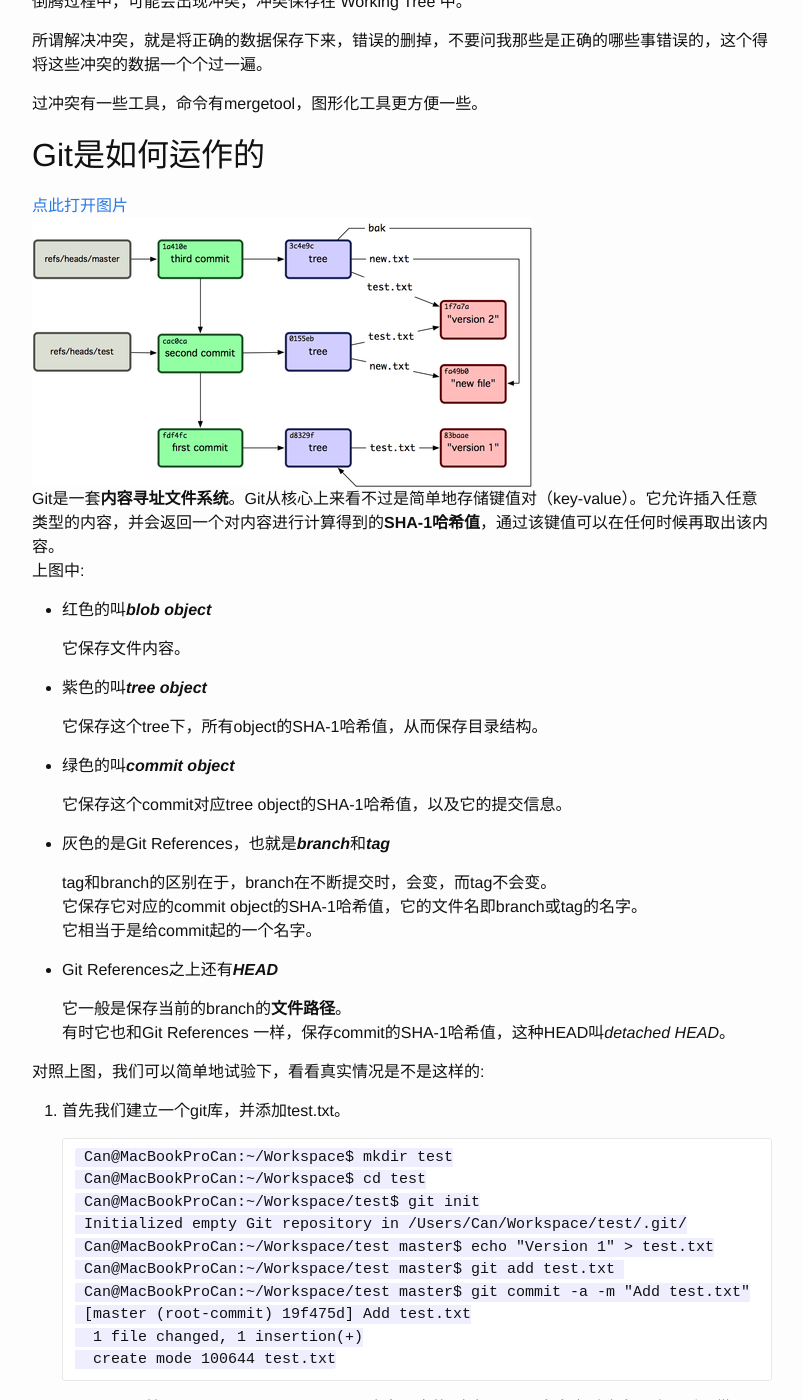
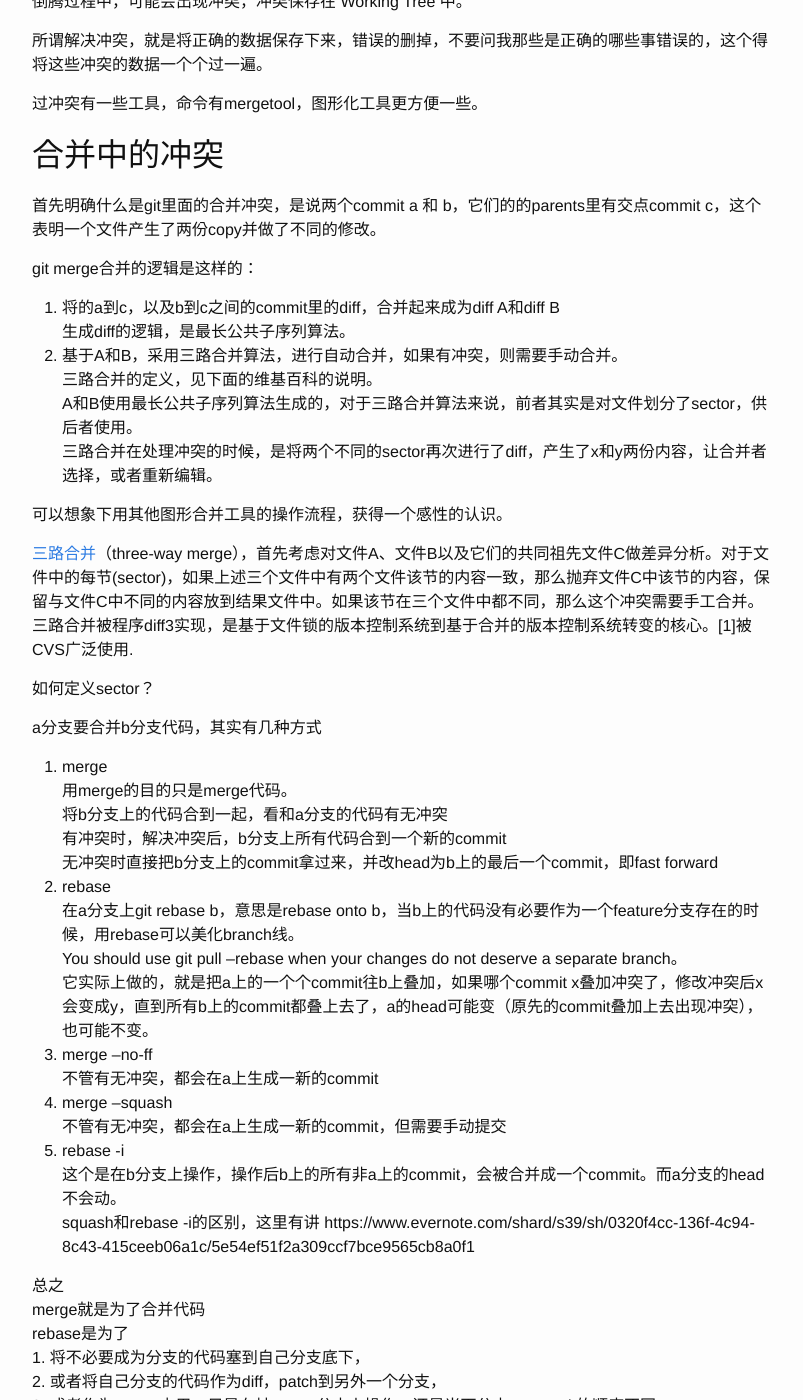
Before and after one commit to chencan/chencan.github.com, a Jekyll site: the page built from _posts/2015-01-19-git.md, in a window 1280 px wide and 1400 px high, scrolled down 2000 px. Shown: the whole window, without its empty margins (238-1041 px from the left). Built offline with Jekyll 4.4.1, drawn with Linux system fonts in a browser that asks for light colours; some of the changed text lies outside the part shown.

Commit message:
git confilic

```diff
--- a/_posts/2015-01-19-git.md
+++ b/_posts/2015-01-19-git.md
@@ -97,6 +97,51 @@ Git的所有操作，都是将文件数据在这五个地方倒腾。
 
 过冲突有一些工具，命令有mergetool，图形化工具更方便一些。
 
+## 合并中的冲突
+
+首先明确什么是git里面的合并冲突，是说两个commit a 和 b，它们的的parents里有交点commit c，这个表明一个文件产生了两份copy并做了不同的修改。
+
+git merge合并的逻辑是这样的：
+1. 将的a到c，以及b到c之间的commit里的diff，合并起来成为diff A和diff B
+	生成diff的逻辑，是最长公共子序列算法。
+2. 基于A和B，采用三路合并算法，进行自动合并，如果有冲突，则需要手动合并。
+	三路合并的定义，见下面的维基百科的说明。
+	A和B使用最长公共子序列算法生成的，对于三路合并算法来说，前者其实是对文件划分了sector，供后者使用。
+	三路合并在处理冲突的时候，是将两个不同的sector再次进行了diff，产生了x和y两份内容，让合并者选择，或者重新编辑。
+
+可以想象下用其他图形合并工具的操作流程，获得一个感性的认识。
+
+[三路合并](https://zh.wikipedia.org/wiki/合并_(版本控制))（three-way merge），首先考虑对文件A、文件B以及它们的共同祖先文件C做差异分析。对于文件中的每节(sector)，如果上述三个文件中有两个文件该节的内容一致，那么抛弃文件C中该节的内容，保留与文件C中不同的内容放到结果文件中。如果该节在三个文件中都不同，那么这个冲突需要手工合并。
+三路合并被程序diff3实现，是基于文件锁的版本控制系统到基于合并的版本控制系统转变的核心。[1]被CVS广泛使用.
+
+
+如何定义sector？
+
+a分支要合并b分支代码，其实有几种方式
+1. merge
+	用merge的目的只是merge代码。
+	将b分支上的代码合到一起，看和a分支的代码有无冲突
+		有冲突时，解决冲突后，b分支上所有代码合到一个新的commit
+		无冲突时直接把b分支上的commit拿过来，并改head为b上的最后一个commit，即fast forward
+2. rebase
+	在a分支上git rebase b，意思是rebase onto b，当b上的代码没有必要作为一个feature分支存在的时候，用rebase可以美化branch线。
+	You should use git pull --rebase when your changes do not deserve a separate branch。
+	它实际上做的，就是把a上的一个个commit往b上叠加，如果哪个commit   x叠加冲突了，修改冲突后x会变成y，直到所有b上的commit都叠上去了，a的head可能变（原先的commit叠加上去出现冲突），也可能不变。
+3. merge --no-ff
+	不管有无冲突，都会在a上生成一新的commit
+4. merge --squash
+	不管有无冲突，都会在a上生成一新的commit，但需要手动提交
+5. rebase -i
+	这个是在b分支上操作，操作后b上的所有非a上的commit，会被合并成一个commit。而a分支的head不会动。
+	squash和rebase -i的区别，这里有讲 https://www.evernote.com/shard/s39/sh/0320f4cc-136f-4c94-8c43-415ceeb06a1c/5e54ef51f2a309ccf7bce9565cb8a0f1
+
+总之
+merge就是为了合并代码
+rebase是为了
+	1. 将不必要成为分支的代码塞到自己分支底下，
+	2. 或者将自己分支的代码作为diff，patch到另外一个分支，
+	3. 或者作为merge之用，只是在被merge分支上操作，还是当下分支，commit的顺序不同。
+代码合并的方式太多，为了支持这些方式，就添加了很多参数，仅此而已。
 
 ## Git是如何运作的
 
```
Also changed, not shown: other parts of _posts/2015-01-19-git.md (+0 -31 lines).
